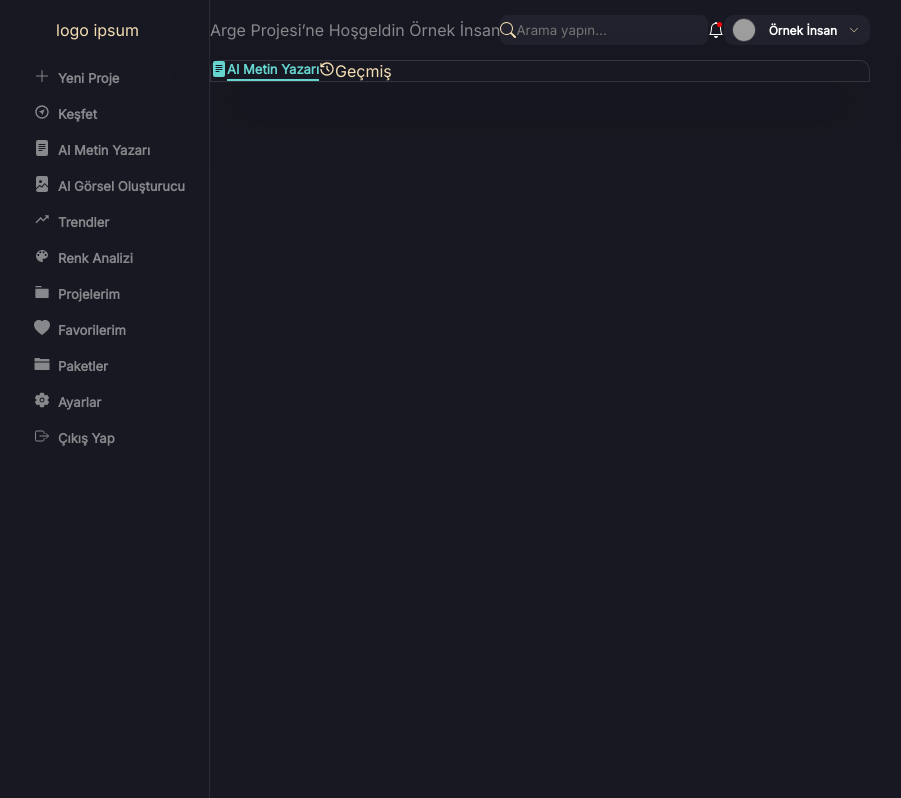
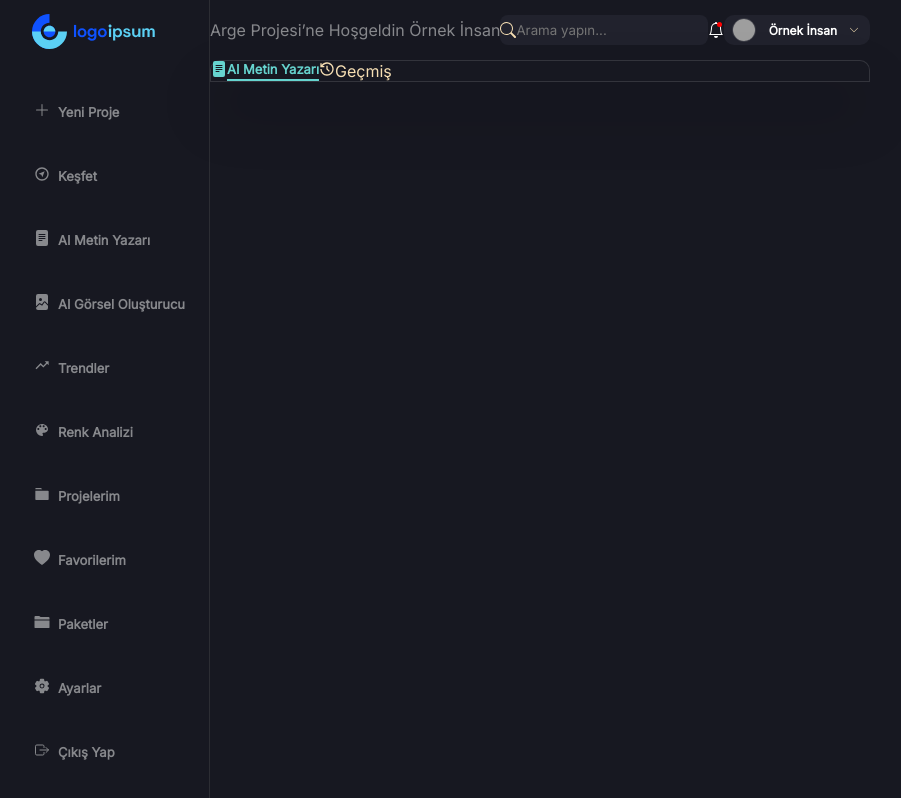
Before and after one commit to ersenozturk/pux, a React (Create React App) app: page / in a window 1280 px wide. Shown: the whole page, without its empty margins (14-915 px from the left). Built offline with nearby package versions, Linux system fonts and the light colour scheme; grey boxes are pictures that could not be loaded.

Commit message:
leftBar height values arranegd

```diff
--- a/src/components/leftBar/LeftBar.jsx
+++ b/src/components/leftBar/LeftBar.jsx
@@ -5,12 +5,13 @@ import { RiCompassDiscoverLine, RiFolder3Fill } from "react-icons/ri";
 import { BiTrendingUp } from "react-icons/bi";
 import { MdColorLens } from "react-icons/md";
 import { IoFolderSharp, IoSettings, IoExitOutline } from "react-icons/io5";
+import logoipsum from '../../assets/logoipsum-logo-17.svg'
 
 const LeftBar = () => {
   return (
     <div className={styles.leftBar}>
       <div className={styles.logoipsum}>
-          <span>logo</span> <span>ipsum</span>
+          <img src={logoipsum} alt="logo" />
       </div>
       <div className={styles.menuItem}>
         <div className={`${styles.icon} ${styles.add}`}> <BsPlusLg /> </div>
--- a/src/components/leftBar/LeftBar.module.css
+++ b/src/components/leftBar/LeftBar.module.css
@@ -4,10 +4,14 @@
 }
 
 .logoipsum {
-  width: 100%;
+  margin-left: 2rem;
+  padding: 12px;
+  height: 10vh;
+
+  /* width: 100%;
   text-align: center;
   vertical-align: middle;
-  line-height:60px;
+  line-height:60px; */
 }
 
 .menuItem {
@@ -16,22 +20,16 @@
   padding: 12px;
   gap: 0.5rem;
   margin-left: 2.25rem;
-
-  height: 2.25rem;
+  height: 8vh;
   border-radius: 10px;
 }
 
 .icon {
   color: #87888c;
-  /* height: 14.666666030883789px;
-  width: 14.666666030883789px; */
-
-  /* margin-bottom: 5px; */
 }
 
 .iconText {
   height: 1rem;
-  font-family: "Inter";
   font-style: normal;
   font-weight: 600;
   font-size: 13px;
```
